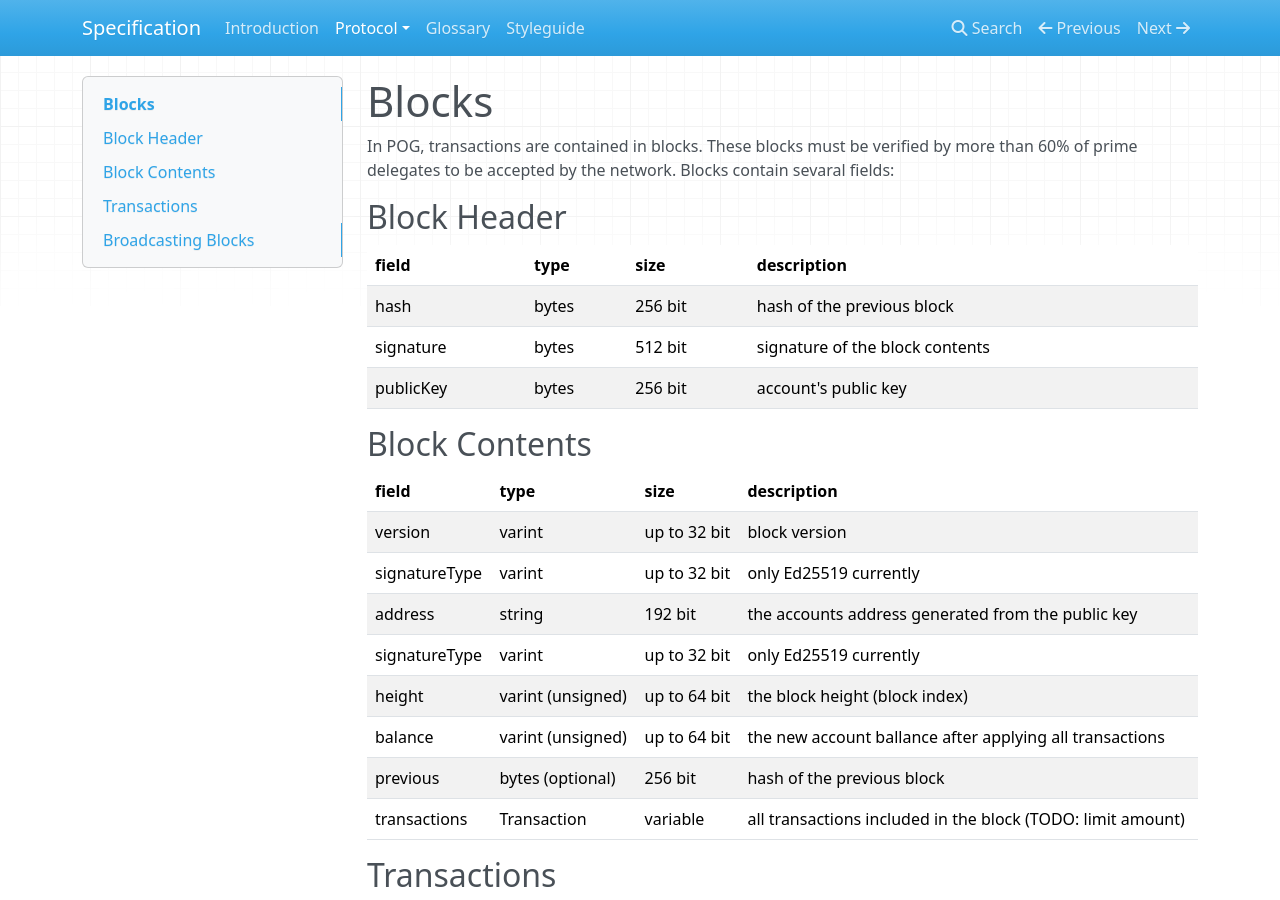
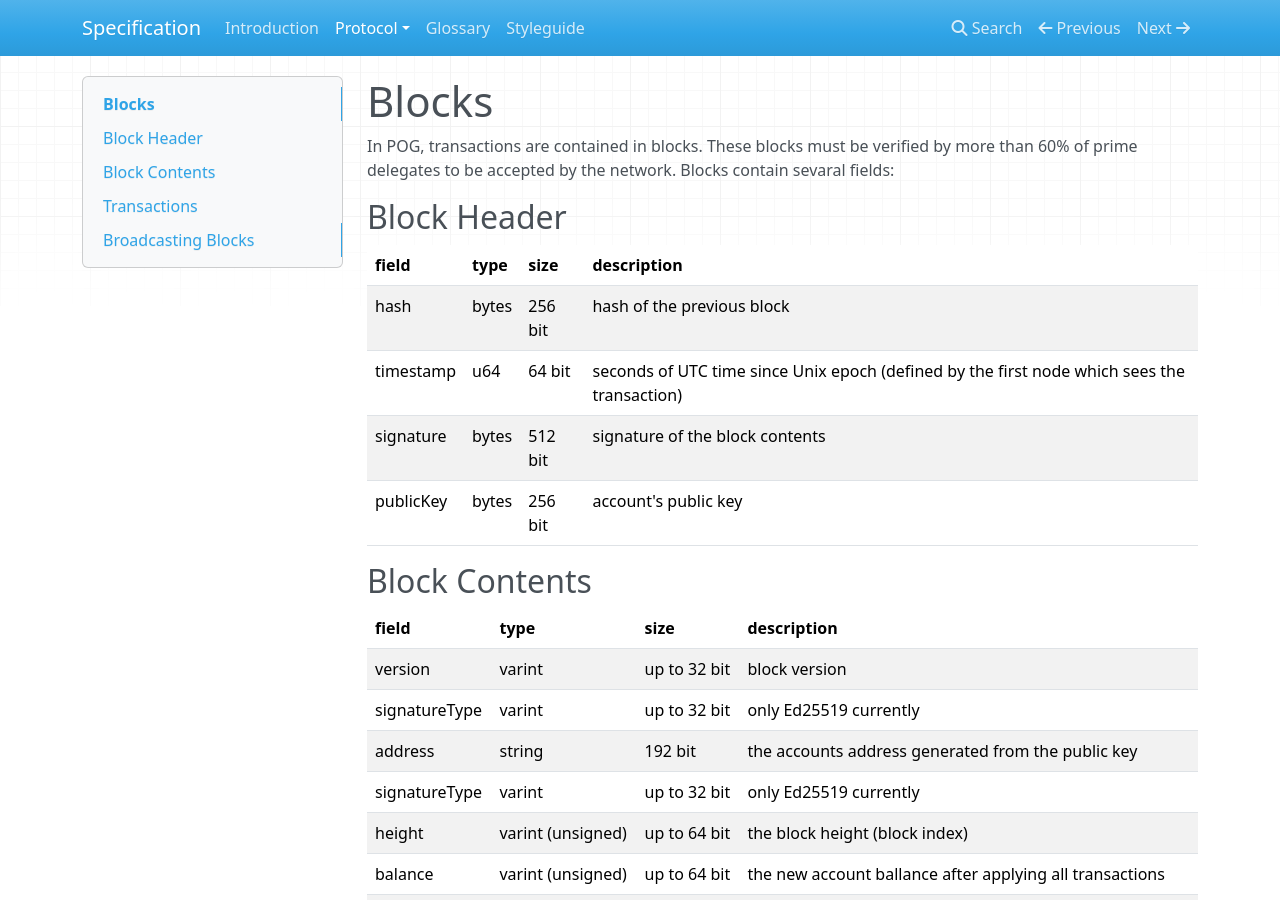
Before and after one commit to pognetwork/specification, an MkDocs documentation site: the page built from specification/protocol/transactions/blocks.md, in a window 1280 px wide and 900 px high. Built offline with MkDocs 1.6.1, drawn with Linux system fonts in a browser that asks for light colours; nearby versions of some CDN libraries.

Commit message:
add time documentation
Signed-off-by: Henry <mail@henrygressmann.de>

```diff
--- a/specification/protocol/transactions/blocks.md
+++ b/specification/protocol/transactions/blocks.md
@@ -5,11 +5,12 @@ Blocks contain sevaral fields:
 
 ## Block Header
 
-| field     | type  | size    | description                     |
-| --------- | ----- | ------- | ------------------------------- |
-| hash      | bytes | 256 bit | hash of the previous block      |
-| signature | bytes | 512 bit | signature of the block contents |
-| publicKey | bytes | 256 bit | account's public key            |
+| field     | type  | size    | description                                                                                 |
+| --------- | ----- | ------- | ------------------------------------------------------------------------------------------- |
+| hash      | bytes | 256 bit | hash of the previous block                                                                  |
+| timestamp | u64   | 64 bit  | seconds of UTC time since Unix epoch (defined by the first node which sees the transaction) |
+| signature | bytes | 512 bit | signature of the block contents                                                             |
+| publicKey | bytes | 256 bit | account's public key                                                                        |
 
 ## Block Contents
 
```
Also changed, not shown: specification/protocol/time.md (added, +8 -0 lines).
